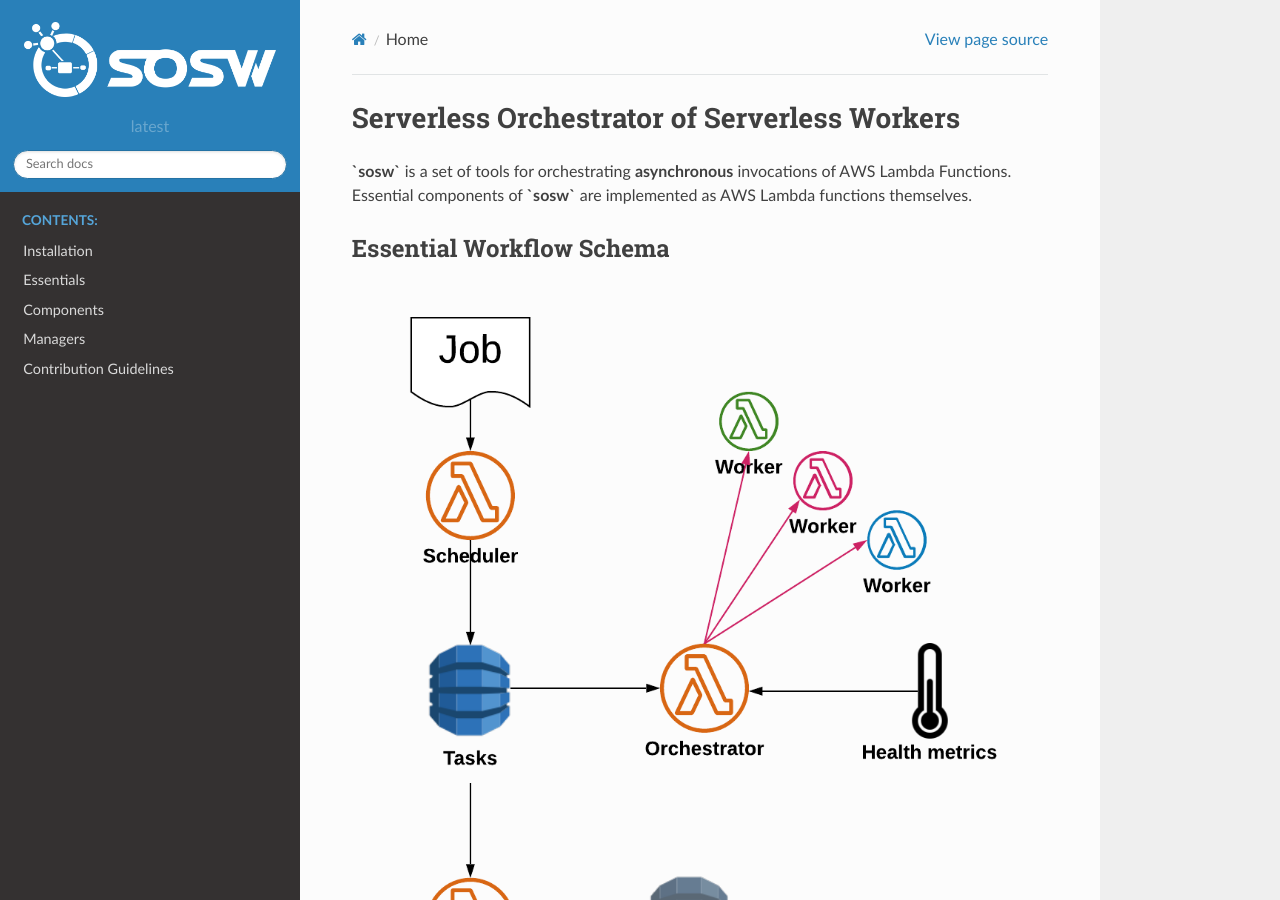
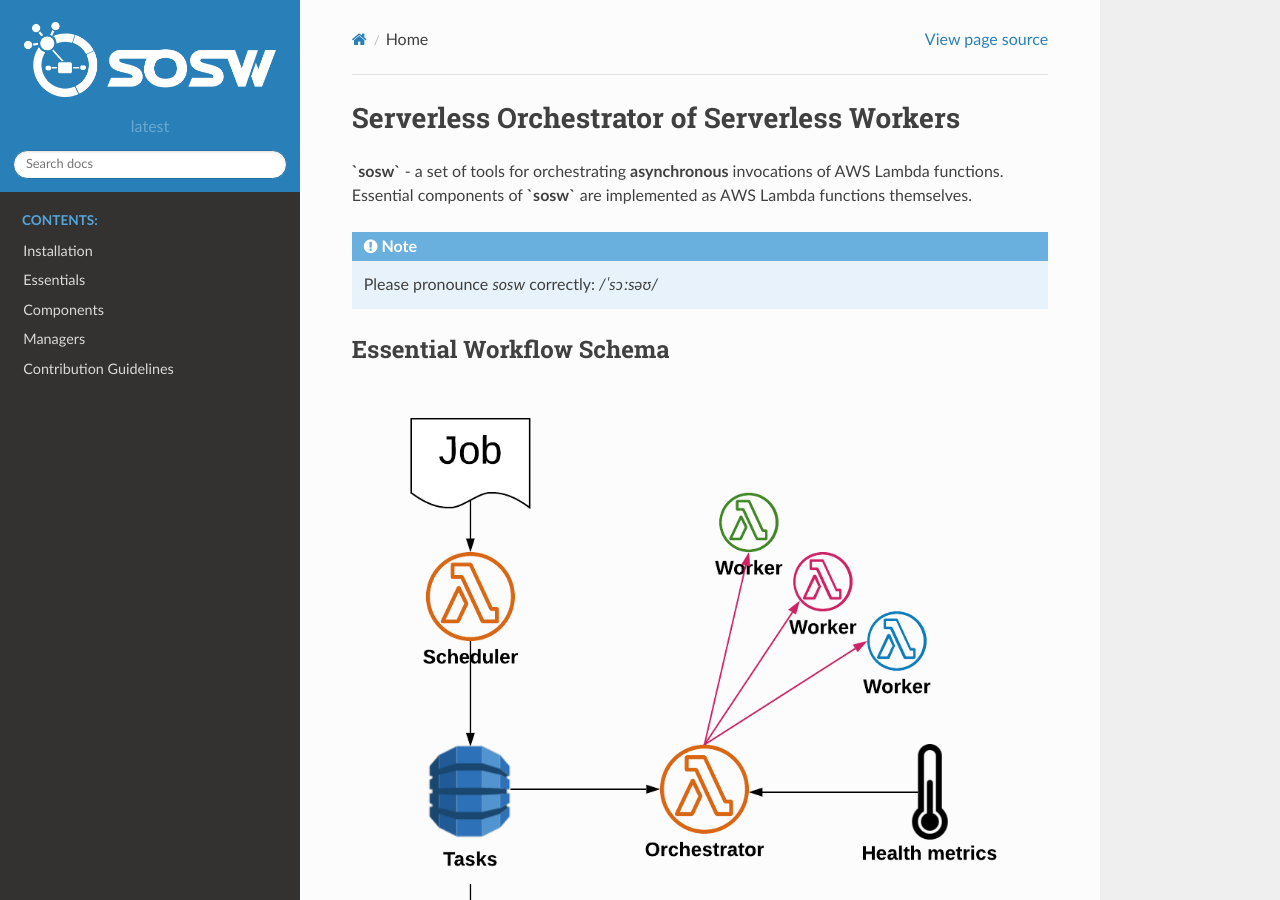
Before and after one commit to sosw/sosw, a Sphinx documentation site: the page built from docs/index.rst, in a window 1280 px wide and 900 px high. Built offline with Sphinx 7.4.7 and the Read the Docs theme 2.0.0, drawn with Linux system fonts in a browser that asks for light colours.

Commit message:
phonetic transcription

```diff
--- a/docs/index.rst
+++ b/docs/index.rst
@@ -4,8 +4,12 @@
 Serverless Orchestrator of Serverless Workers
 =============================================
 
-**`sosw`** is a set of tools for orchestrating **asynchronous** invocations of AWS Lambda Functions.
+**`sosw`** - a set of tools for orchestrating **asynchronous** invocations of AWS Lambda functions.
 Essential components of **`sosw`** are implemented as AWS Lambda functions themselves.
+
+
+.. note::
+   Please pronounce `sosw` correctly: */ˈsɔːsəʊ/*
 
 Essential Workflow Schema
 -------------------------
```
Also changed, not shown: README.md (+4 -1 lines).
